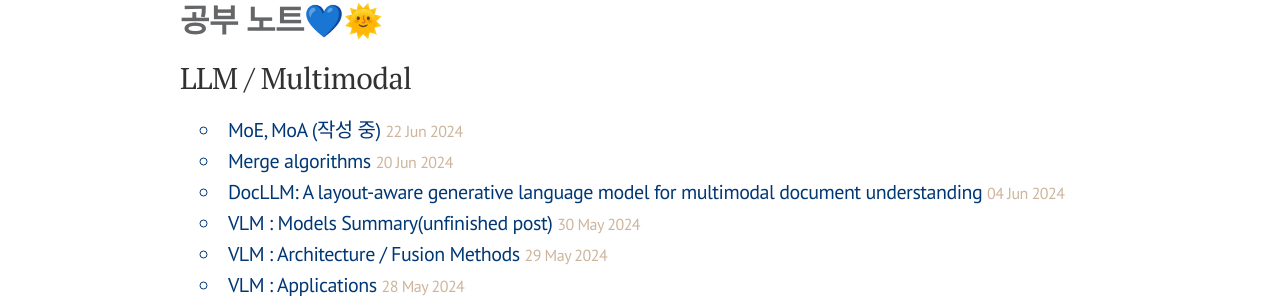
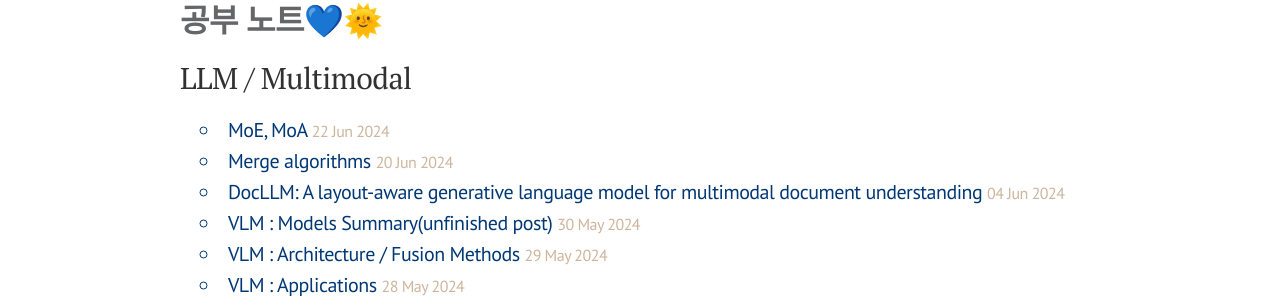
Before and after one commit to finddme/finddme.github.io, a Jekyll site: the page built from index.html, in a window 1280 px wide and 900 px high, scrolled down 379 px. Shown: the part 143-449 px from the top of the window. Built offline with Jekyll 4.4.1, drawn with Linux system fonts in a browser that asks for light colours; nearby versions of some CDN libraries; comment, search, counter and statistics services are not loaded.

Commit message:
Update 2024-06-22-merge2.md

```diff
--- a/_posts/2024-06-22-merge2.md
+++ b/_posts/2024-06-22-merge2.md
@@ -1,5 +1,5 @@
 ---
-title: "MoE, MoA  (작성 중)"
+title: "MoE, MoA"
 category: LLM / Multimodal
 tag: Multimodal
 ---
```
